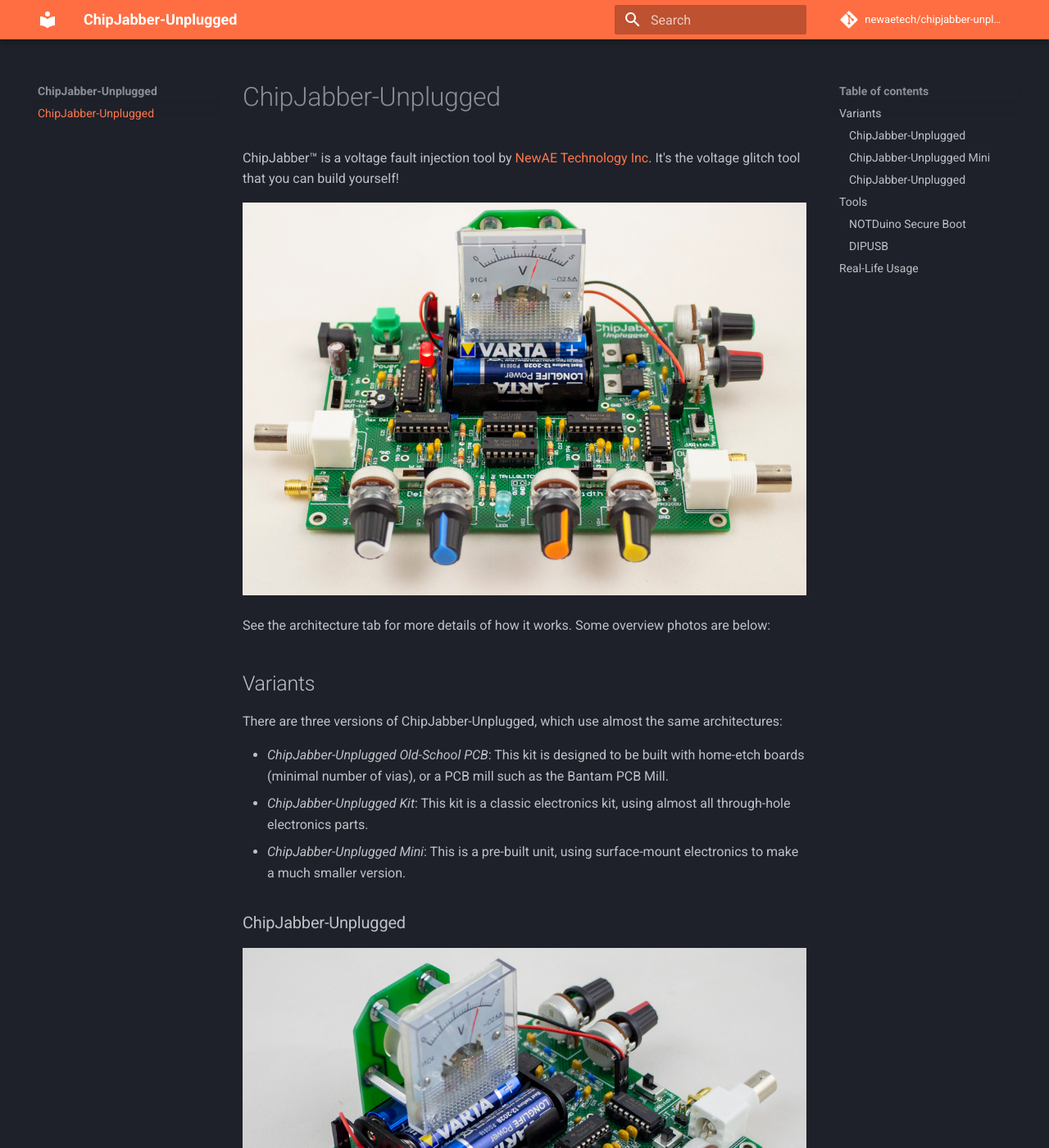
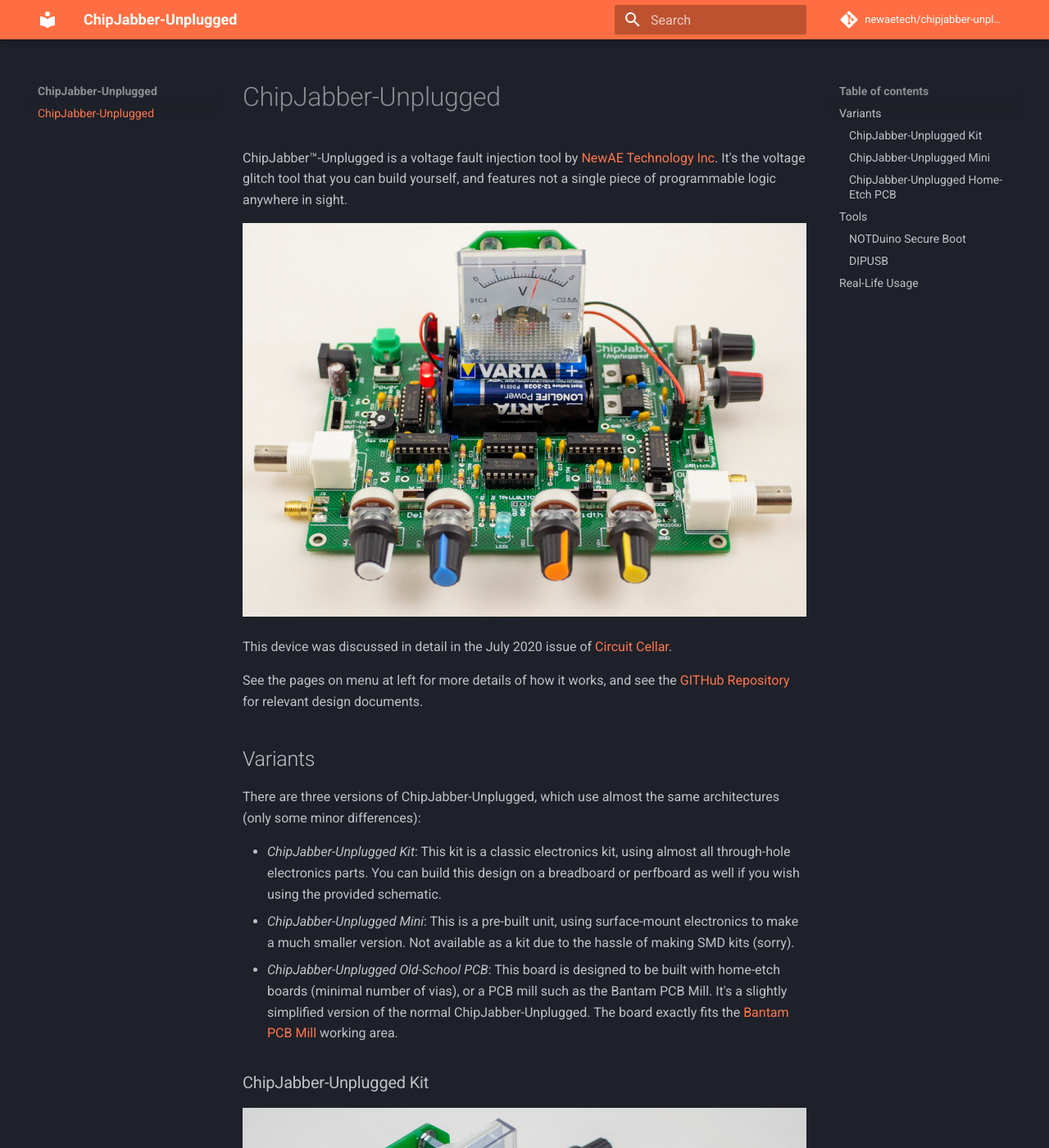
Before and after one commit to newaetech/ChipJabber-Unplugged, an MkDocs documentation site: the page built from docs/index.md, in a window 1280 px wide and 1400 px high. Shown: the whole window at 82% size. Built offline with MkDocs 1.6.1 and Material for MkDocs 9.7.7, drawn with Linux system fonts in a browser that asks for light colours; comment, search, counter and statistics services are not loaded; some of the changed text lies outside the part shown.

Commit message:
Update documentation

```diff
--- a/docs/index.md
+++ b/docs/index.md
@@ -2,51 +2,61 @@
 title: ChipJabber-Unplugged
 ---
 
-ChipJabber™ is a voltage fault injection tool by [NewAE Technology Inc](https://www.newae.com). It's the voltage glitch tool that you can build yourself!
+ChipJabber™-Unplugged is a voltage fault injection tool by [NewAE Technology Inc](https://www.newae.com). It's the voltage glitch tool that you can build yourself, and features not a single piece of programmable logic anywhere in sight.
 
 ![](img/cj_kit_web.jpg)
 
-See the architecture tab for more details of how it works. Some overview photos are below:
+This device was discussed in detail in the July 2020 issue of [Circuit Cellar](http://circuitcellar.com/).
+
+See the pages on menu at left for more details of how it works, and see the [GITHub Repository](https://www.github.com/newaetech/chipjabber-unplugged) for relevant design documents.
 
 ## Variants
 
-There are three versions of ChipJabber-Unplugged, which use almost the same architectures:
+There are three versions of ChipJabber-Unplugged, which use almost the same architectures (only some minor differences):
 
-* *ChipJabber-Unplugged Old-School PCB*: This kit is designed to be built with home-etch boards (minimal number of vias), or a PCB mill such as the Bantam PCB Mill.
-* *ChipJabber-Unplugged Kit*: This kit is a classic electronics kit, using almost all through-hole electronics parts.
-* *ChipJabber-Unplugged Mini*: This is a pre-built unit, using surface-mount electronics to make a much smaller version.
+* *ChipJabber-Unplugged Kit*: This kit is a classic electronics kit, using almost all through-hole electronics parts. You can build this design on a breadboard or perfboard as well if you wish using the provided schematic.
+* *ChipJabber-Unplugged Mini*: This is a pre-built unit, using surface-mount electronics to make a much smaller version. Not available as a kit due to the hassle of making SMD kits (sorry).
+* *ChipJabber-Unplugged Old-School PCB*: This board is designed to be built with home-etch boards (minimal number of vias), or a PCB mill such as the Bantam PCB Mill. It's a slightly simplified version of the normal ChipJabber-Unplugged. The board exactly fits the [Bantam PCB Mill](bantamtools.com) working area.
 
 
-### ChipJabber-Unplugged
+### ChipJabber-Unplugged Kit
 
 ![](img/cj_zoom_web.jpg)
 
 ### ChipJabber-Unplugged Mini
 
+Need to glitch on the go, but still want to twiddle those settings physically? No worries, ChipJabber-Unplugged Mini is slightly larger than the 3x AA batteries powering it, and features excessively large "slider" style potentiometers. Here's an early photo of it:
+
 ![](img/cj_mini_web.jpg)
 
-### ChipJabber-Unplugged
+### ChipJabber-Unplugged Home-Etch PCB
 
-![](img/cj_kit_web.jpg)
+Firing up the tank of ferrochloric acid, or spinning up your PCB mill? A special edition of the board is done with double-sided logic, but minimizing the number of vias
+
+![](img/chipjabber-simplepcb.jpg)
 
 
 ## Tools
 
-Any of them can be used in combination with some other cool tools as part of the project:
+Any of the glitchers can be used in combination with some other cool tools as part of the project:
 
 ### NOTDuino Secure Boot
+
+Now that you've got a glitcher, what do you do? While we include the NOTDuino "Secure Boot" demo board, which uses a very simple EEPROM as a "key" to validate the boot process. This board is can be programmed via the Arduino IDE by plugging in a serial-to-USB adapter, such as the DIPUSB tool below.
 
 ![](img/notduino_web.jpg)
 
 ### DIPUSB
 
+How are you going to talk 3.3V serial to your device? No worry, the all-through-hole DIPUSB adapter will work for you:
+
 ![](img/dipusb_web.jpg)
 
 ## Real-Life Usage
 
-ChipJabber-Unplugged is designed more for fun than "real-life" usage. But - you can do real stuff with it.
+ChipJabber-Unplugged is designed more for fun than "real-life" usage. But - you can do real stuff with it. Why not recreate [Chris Gerlinsky](https://twitter.com/akacastor)'s [LPC Code Read Protection attack](https://recon.cx/2017/brussels/resources/slides/RECON-BRX-2017-Breaking_CRP_on_NXP_LPC_Microcontrollers_slides.pdf)?
 
-TODO - example.
+![](img/chipjabber-usage-lpcbare.jpg)
 
 ---
 
```
Also changed, not shown: README.md (+1 -1 lines), docs/img/chipjabber-simplepcb.jpg (added), docs/img/chipjabber-usage-lpcbare.jpg (added).
